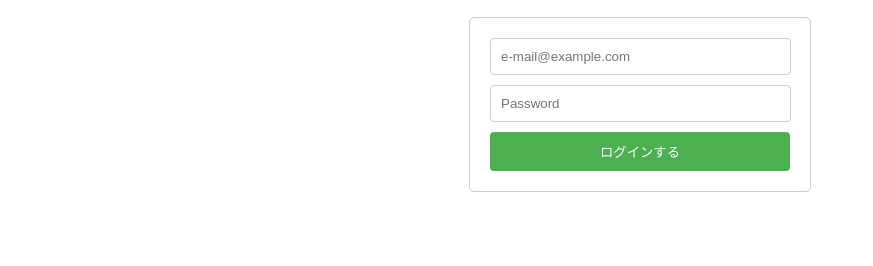
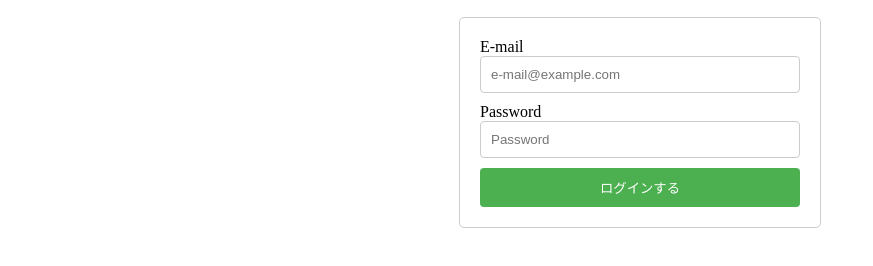
Before and after one commit to ok-os-job-change-team/tetsuya-frontend-bootcamp, a plain HTML site: page login/index.html in a window 1280 px wide. Shown: the part 58-324 px from the top of the page, without its empty margins (0-873 px from the left). Drawn offline with Linux system fonts and the light colour scheme.

Commit message:
ディレクトリ名変更、formにlabelを追加、containerのwidthを300px->20rem

```diff
--- a/form_login/index.html
+++ b/login/index.html
@@ -3,7 +3,7 @@
 <head>
   <meta charset="UTF-8">
   <title>ログインフォーム</title>
-  <link href="css/style.css" rel="stylesheet">
+  <link href="style.css" rel="stylesheet">
 </head>
 <body>
   <header>
@@ -12,7 +12,9 @@
   <main>
     <div class="container">
       <form action="#" id="form">
+        <label>E-mail</label>
         <input type="email" name="email" placeholder="e-mail@example.com">
+        <label>Password</label>
         <input type="password" name="password" placeholder="Password">
         <button type="submit">ログインする</button>
       </form>
--- a/form_login/css/style.css
+++ b/login/style.css
@@ -1,5 +1,5 @@
 .container {
-  width: 300px;
+  width: 20rem;
   margin: 0 auto;
   padding: 20px;
   background-color: #ffffff;
```
